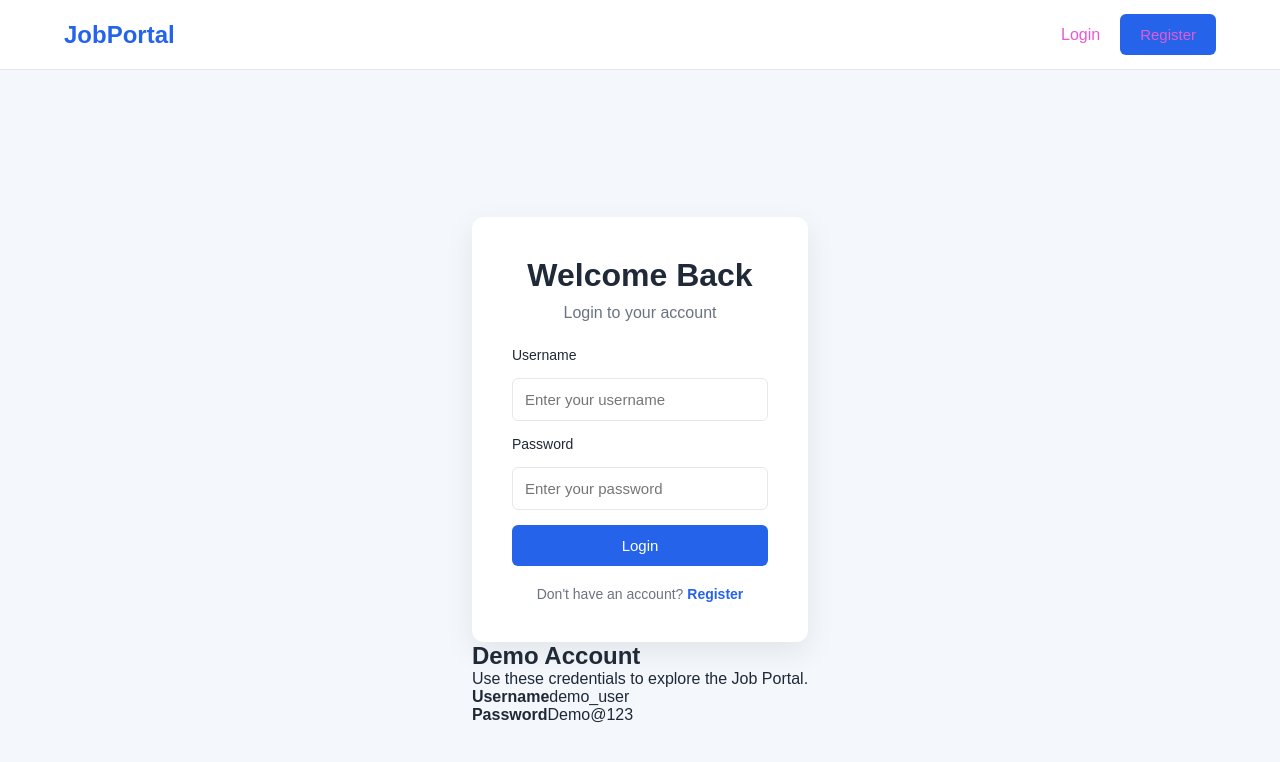
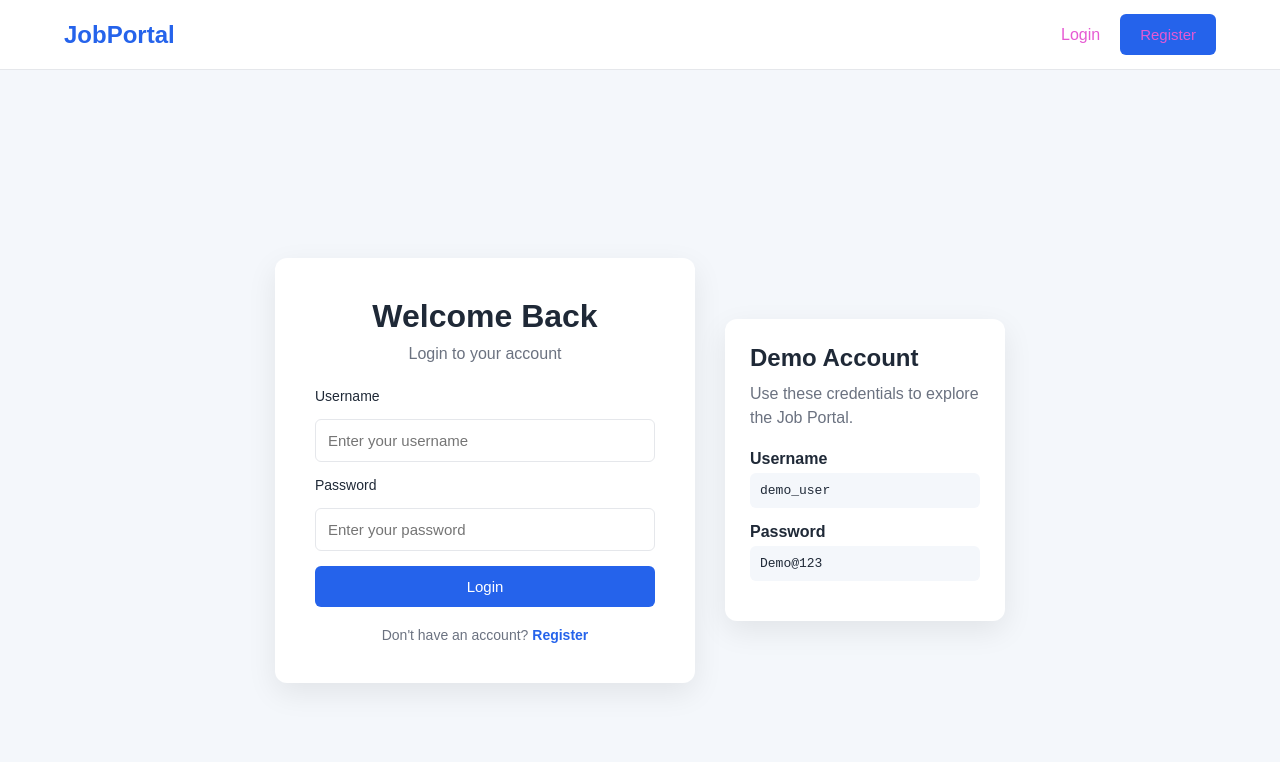
Before and after one commit to AMAL-C-K/-JOB-PORTAL-FULL-STACK---POSTGRESQL, a React (Vite) app in the folder frontend-job-portal/: page /login in a window 1280 px wide. Shown: the top 762 px of the page. Built offline with nearby package versions, Linux system fonts and the light colour scheme.

Commit message:
Update App.css

```diff
--- a/frontend-job-portal/src/App.css
+++ b/frontend-job-portal/src/App.css
@@ -881,6 +881,60 @@
   background: var(--primary-hover);
 }
 
+.login-layout {
+  display: grid;
+  grid-template-columns: 420px 280px;
+  gap: 30px;
+  align-items: center;
+  width: fit-content;
+  max-width: 100%;
+  margin: auto;
+}
+
+.demo-credentials {
+  width: 280px;
+  box-sizing: border-box;
+  background: var(--white);
+  padding: 25px;
+  border-radius: 12px;
+  box-shadow: 0 10px 30px rgba(0, 0, 0, 0.08);
+}
+
+.demo-credentials h2 {
+  margin-bottom: 10px;
+}
+
+.demo-credentials p {
+  color: var(--secondary-text);
+  margin-bottom: 20px;
+  line-height: 1.5;
+}
+
+.demo-item {
+  display: flex;
+  flex-direction: column;
+  gap: 5px;
+  margin-bottom: 15px;
+}
+
+.demo-item span {
+  background: var(--background);
+  padding: 10px;
+  border-radius: 6px;
+  font-family: monospace;
+}
+
+@media (max-width: 768px) {
+  .login-layout {
+    grid-template-columns: 1fr;
+    width: 100%;
+    max-width: 420px;
+  }
+
+  .demo-credentials {
+    width: 100%;
+  }
+}
 
 /* =========================
    POSTED DATE
```
